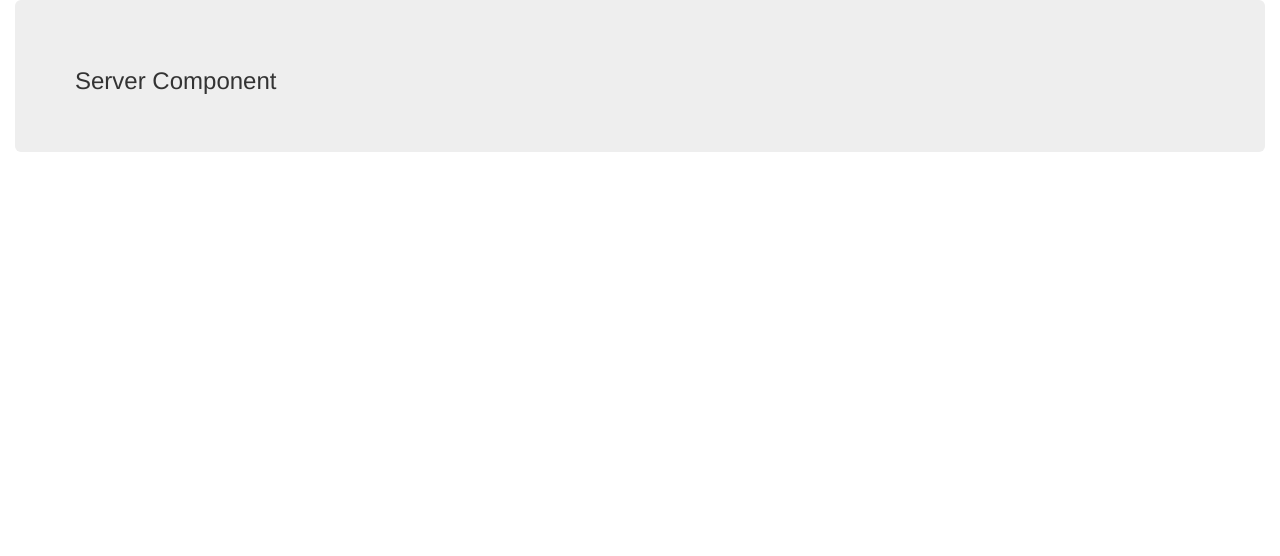
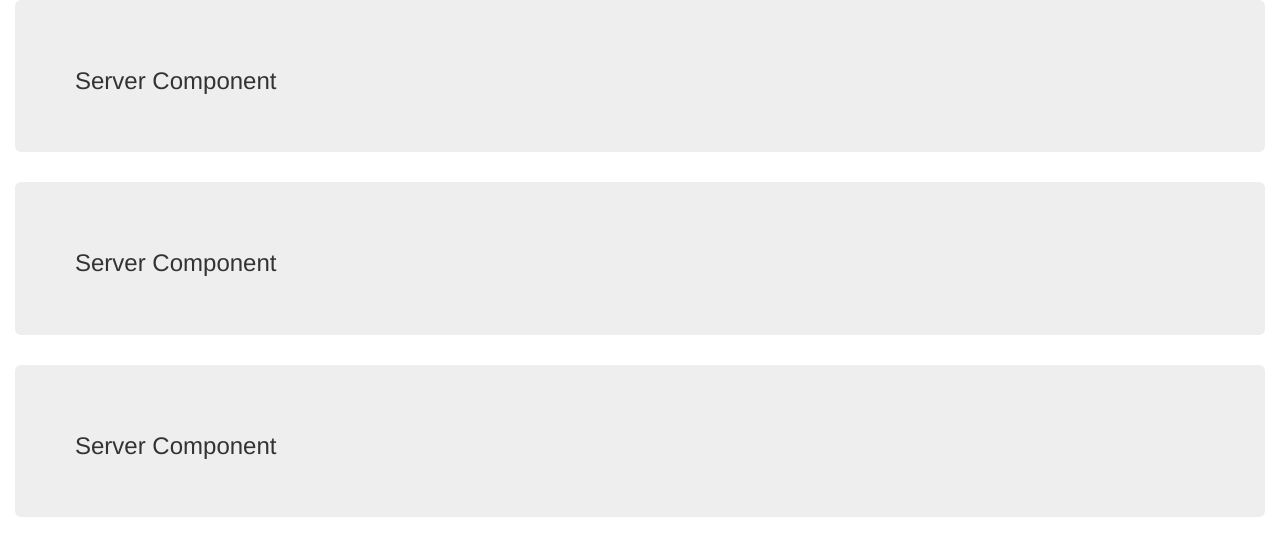
Before and after one commit to GoldfishPi/AngularBasics, an Angular app: page / in a window 1280 px wide. Shown: the top 556 px of the page. Built offline with nearby package versions, Linux system fonts and the light colour scheme.

Commit message:
Created servers component

```diff
--- a/src/app/app.component.html
+++ b/src/app/app.component.html
@@ -1 +1 @@
-<app-server></app-server>
+<app-servers></app-servers>
--- a/src/app/app.module.ts
+++ b/src/app/app.module.ts
@@ -4,11 +4,13 @@ import {FormsModule} from '@angular/forms';
 
 import { AppComponent } from './app.component';
 import {ServerComponent} from './server/server.component';
+import { ServersComponent } from './servers/servers.component';
 
 @NgModule({
   declarations: [
     AppComponent,
-    ServerComponent
+    ServerComponent,
+    ServersComponent
   ],
   imports: [
     BrowserModule,
--- /dev/null
+++ b/src/app/servers/servers.component.html
@@ -0,0 +1,3 @@
+<app-server></app-server>
+<app-server></app-server>
+<app-server></app-server>
--- /dev/null
+++ b/src/app/servers/servers.component.ts
@@ -0,0 +1,15 @@
+import { Component, OnInit } from '@angular/core';
+
+@Component({
+  selector: 'app-servers',
+  templateUrl: './servers.component.html',
+  styleUrls: ['./servers.component.css']
+})
+export class ServersComponent implements OnInit {
+
+  constructor() { }
+
+  ngOnInit() {
+  }
+
+}
```
Also changed, not shown: src/app/servers/servers.component.css (added).
